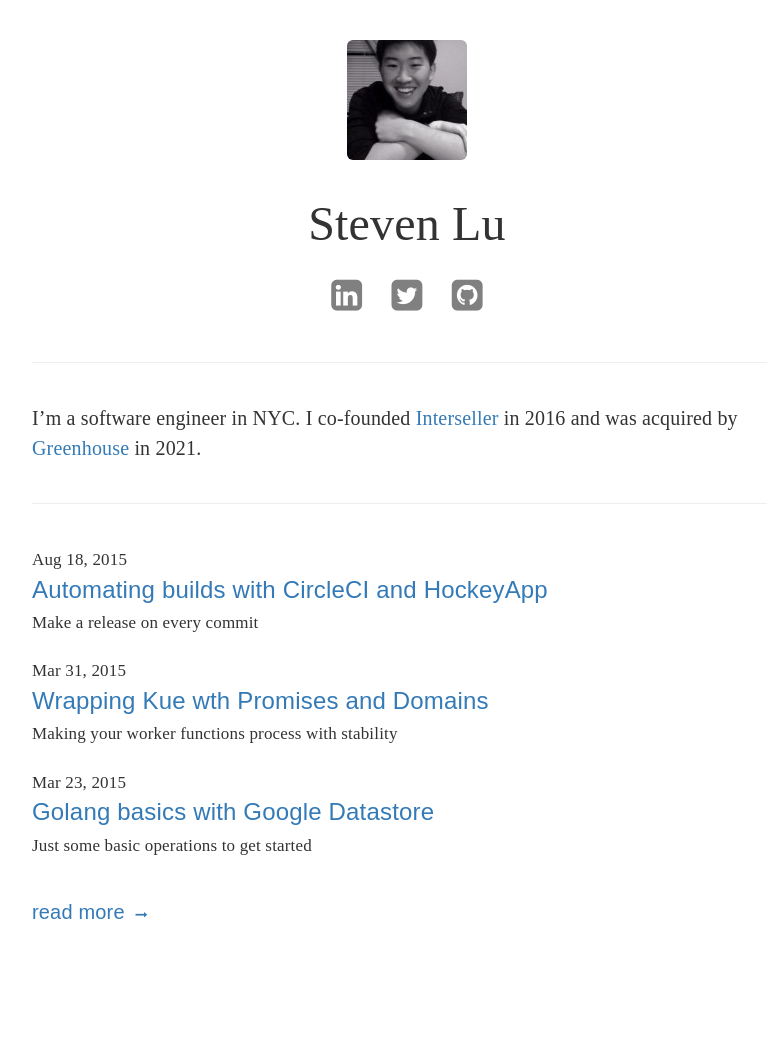
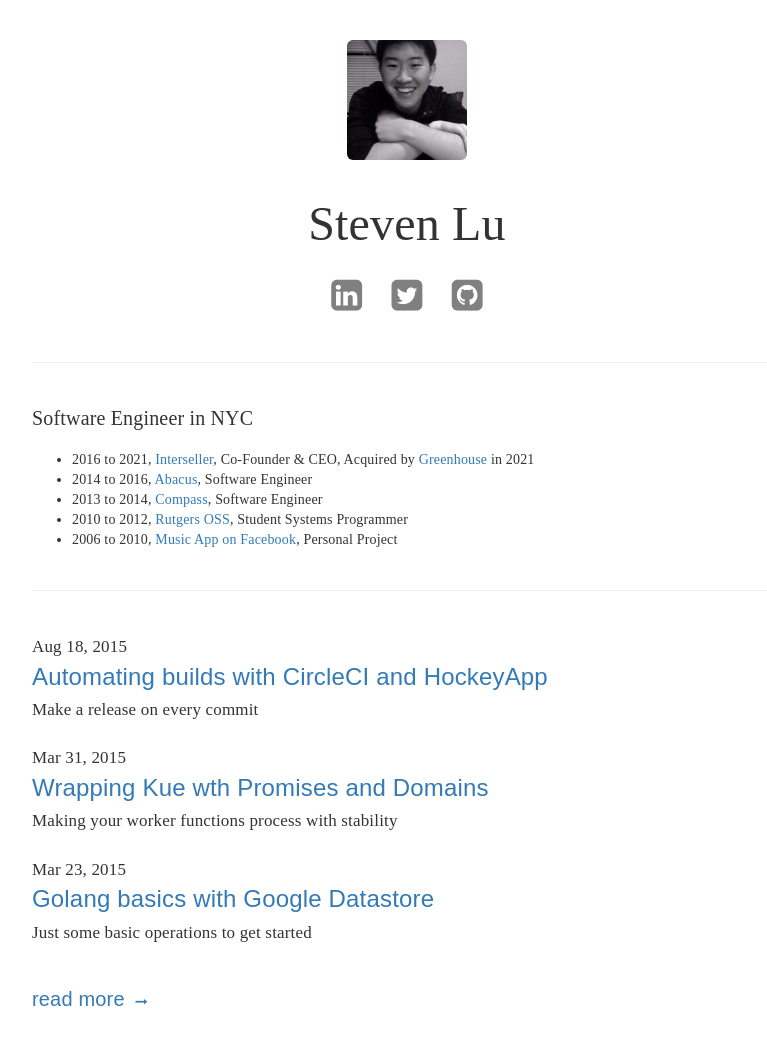
Before and after one commit to sjlu/sjlu.github.io, a Jekyll site: the page built from index.html, in a window 1280 px wide. Shown: the whole page, without its empty margins (233-1000 px from the left). Built offline with Jekyll 4.4.1, drawn with Linux system fonts in a browser that asks for light colours; nearby versions of some CDN libraries; before the commit the page ends 967 px from its top, so only the background shows below that.

Commit message:
Trying new layout

```diff
--- a/_includes/about.md
+++ b/_includes/about.md
@@ -1 +1,7 @@
-I'm a software engineer in NYC. I co-founded [Interseller](https://interseller.io) in 2016 and was acquired by [Greenhouse](https://greenhouse.com) in 2021.
+Software Engineer in NYC
+
+* 2016 to 2021, [Interseller](https://www.interseller.io), Co-Founder & CEO, Acquired by [Greenhouse](https://greenhouse.com) in 2021
+* 2014 to 2016, [Abacus](https://abacus.com), Software Engineer
+* 2013 to 2014, [Compass](https://compass.com), Software Engineer
+* 2010 to 2012, [Rutgers OSS](https://oss.rutgers.edu), Student Systems Programmer
+* 2006 to 2010, [Music App on Facebook](/projects/music), Personal Project
```
